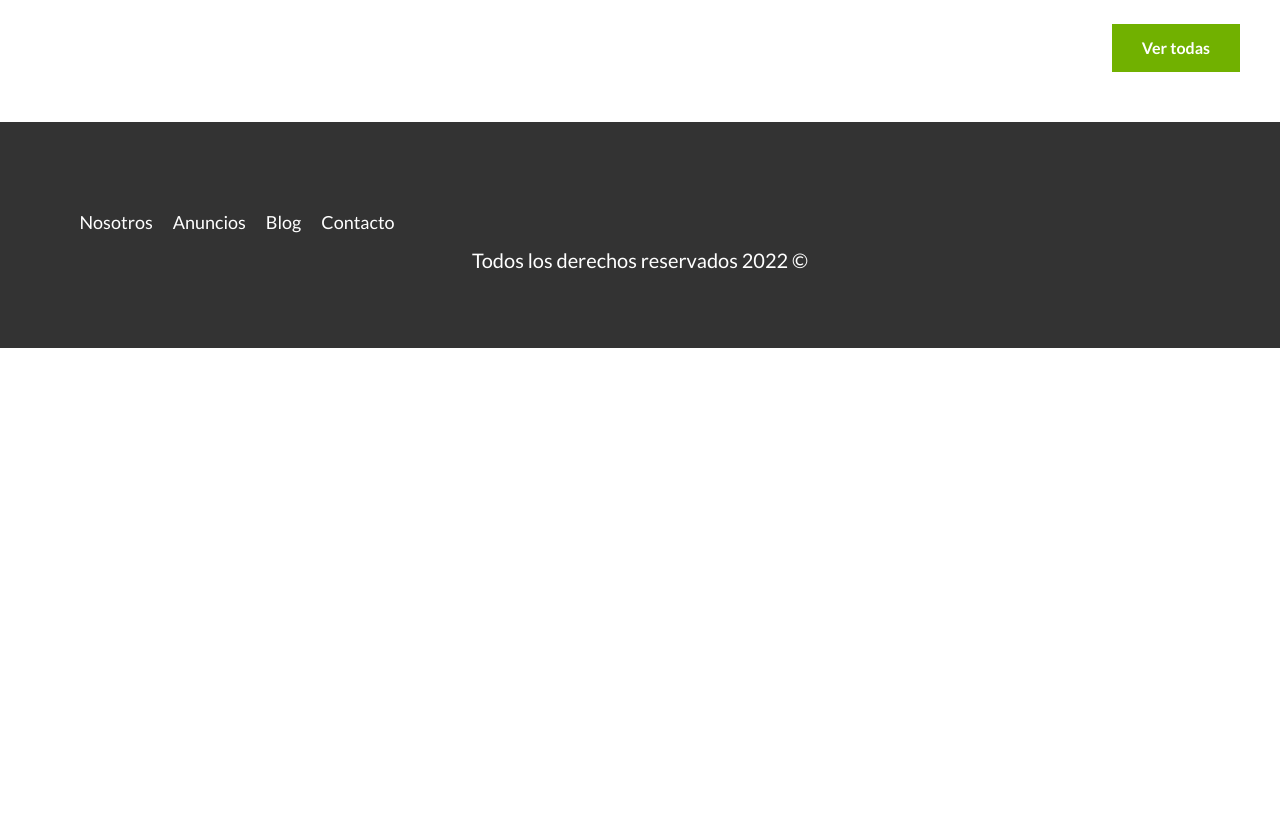
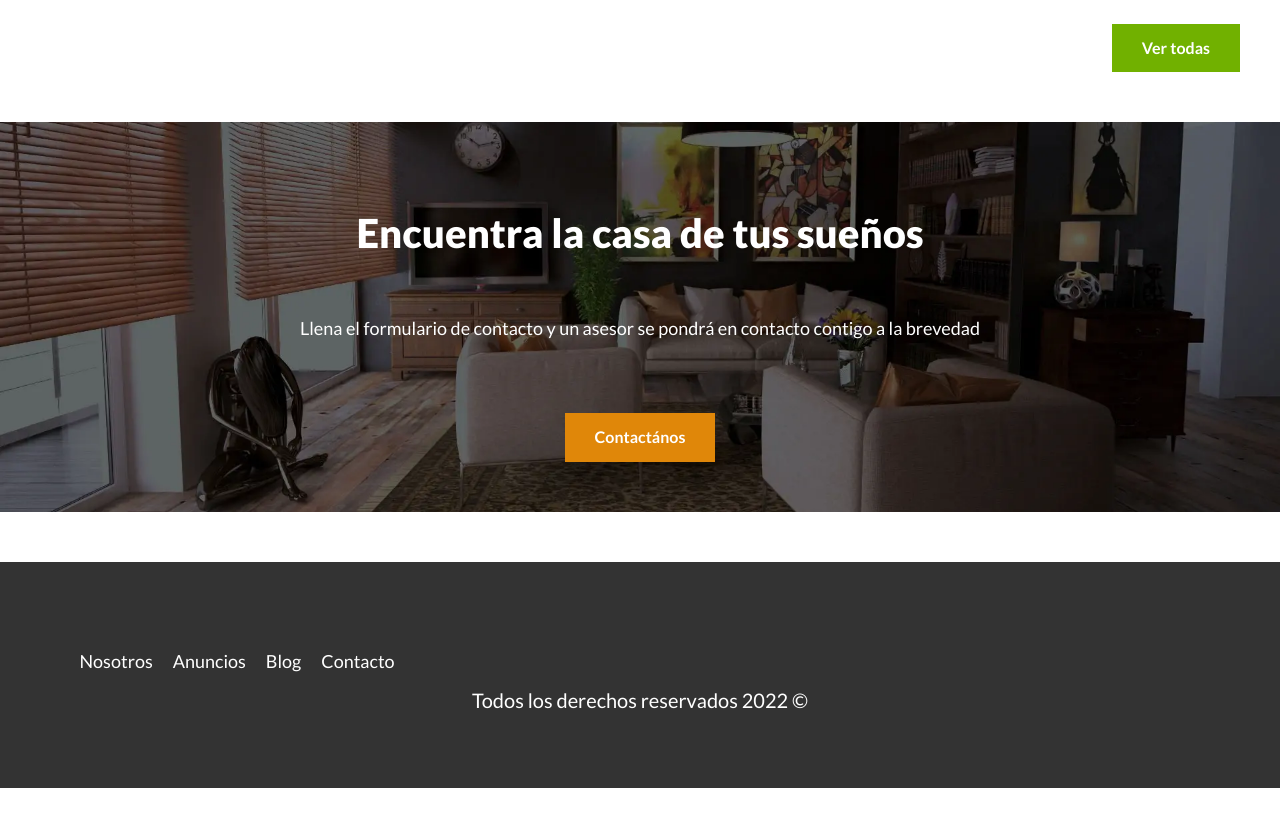
Before and after one commit to MsNutria/BienesRaices, a website: page index.html in a window 1280 px wide. Shown: the part 2340-3166 px from the top of the page. Before the commit the page ends 2738 px from the top, so only its background shows below. Drawn offline with Linux system fonts and the light colour scheme.

Commit message:
Agregando la sección de contacto con estilos

```diff
--- a/index.html
+++ b/index.html
@@ -164,6 +164,12 @@
         </div>
     </section>
 
+    <section class="imagen-contacto">
+        <h2>Encuentra la casa de tus sueños</h2>
+        <p>Llena el formulario de contacto y un asesor se pondrá en contacto contigo a la brevedad</p>
+        <a href="contacto.html" class="boton-amarillo">Contactános</a>
+    </section>
+
     <footer class="footer seccion">
         <div class="contenedor contenedor-footer">
             <nav class="navegacion">
--- a/src/scss/app.scss
+++ b/src/scss/app.scss
@@ -12,3 +12,4 @@
 @import "layout/navegacion";
 @import "layout/iconos";
 @import "layout/anuncios";
+@import "layout/contactar";
--- a/src/scss/base/_botones.scss
+++ b/src/scss/base/_botones.scss
@@ -3,6 +3,7 @@
 
 }
 
+
 .boton-verde {
     @include boton(#71B100, inline-block);
 }
--- /dev/null
+++ b/src/scss/layout/_contactar.scss
@@ -0,0 +1,24 @@
+.no-webp .imagen-contacto{
+    background-image: url("../img/encuentra.jpg");
+}
+.webp .imagen-contacto{
+    background-image: url("../img/encuentra.webp");
+}
+.imagen-contacto{
+    background-position: center center;
+    background-size: cover;
+    padding: 5rem 0;
+    display: flex;
+    flex-direction: column;
+    align-items: center;
+
+    h2 {
+        font-size: 4rem;
+        font-weight: 800;
+        color: #FFFFFF;
+    }
+    p{
+        font-size: 1.8rem;
+        color: #FFFFFF;
+    }
+}
```
Also changed, not shown: build/css/app.css, 1 other file.
